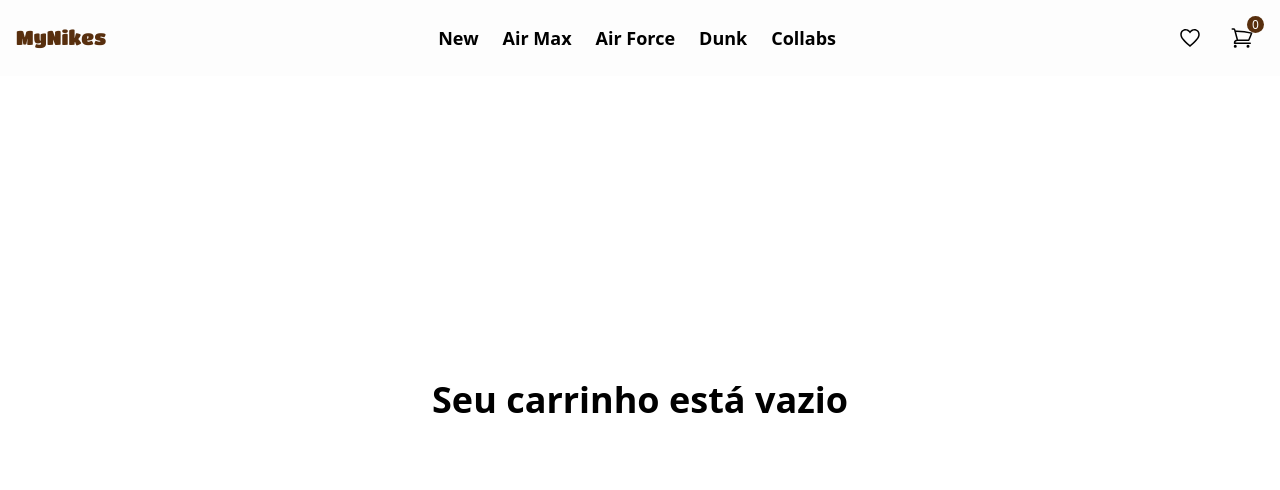
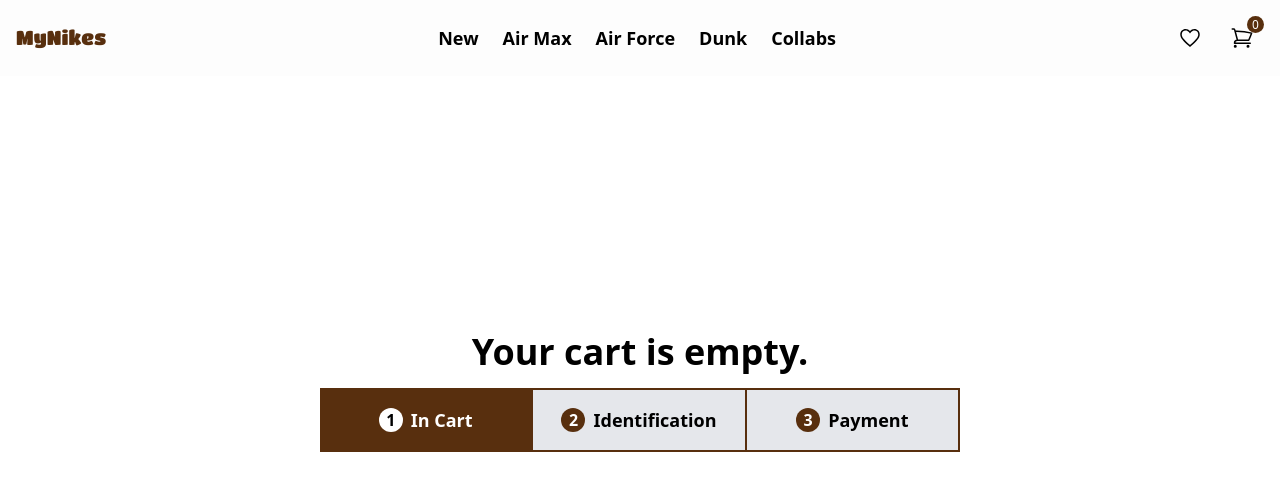
Before and after one commit to lucaspatraodev/my-nikes, a React (Vite) app: page /cart in a window 1280 px wide. Shown: the top 490 px of the page. Built offline with nearby package versions, Linux system fonts and the light colour scheme.

Commit message:
Style: styled CartView component to use its container correctly

```diff
--- a/src/App.jsx
+++ b/src/App.jsx
@@ -3,7 +3,7 @@ import Navbar from "./components/Navbar/Navbar";
 import ItemDetailContainer from "./components/Detail/ItemDetailContainer";
 import ItemListContainer from "./components/ItemList/ItemListContainer";
 import { CartProvider } from "./components/Cart/CartContext";
-import CartView from "./components/Cart/CartView";
+import CartView from "./components/Cart/CartView/CartView";
 
 function App() {
   const products = [
--- a/src/components/Cart/CartContext.jsx
+++ b/src/components/Cart/CartContext.jsx
@@ -3,6 +3,7 @@ import { createContext, useState } from "react";
 export const CartContext = createContext(undefined);
 
 export const CartProvider = ({ children }) => {
+  const [orderStage, setOrderStage] = useState(1);
   const [order, setOrder] = useState(undefined);
 
   const createNewOrder = () => {
@@ -70,6 +71,10 @@ export const CartProvider = ({ children }) => {
   return (
     <CartContext.Provider
       value={{
+        orderStage,
+        setOrderStage,
+        order,
+        setOrder,
         createNewOrder,
         buyerData,
         setBuyerData,
--- a/src/components/Cart/CartItem.jsx
+++ b/src/components/Cart/CartItem.jsx
@@ -1,6 +1,9 @@
 export default function CartItem({ item }) {
   return (
-    <div key={item.id} className="flex items-center gap-4 bg-white text-black">
+    <div
+      key={item.id}
+      className="flex items-center gap-4 bg-white text-black w-full h-24"
+    >
       <img
         src={item.firstImage}
         alt={item.name}
--- a/src/components/Cart/CartView.jsx
+++ /dev/null
@@ -1,18 +0,0 @@
-import { useContext } from "react";
-import { CartContext } from "./CartContext";
-import CartItem from "./CartItem";
-
-export default function CartView() {
-  const cartItems = useContext(CartContext).cartItems;
-
-  return (
-    <section className="flex flex-col items-center justify-center w-full h-full gap-4">
-      {cartItems.length === 0 ? (
-        <h1 className="text-4xl font-bold">Seu carrinho está vazio</h1>
-      ) : null}
-      {cartItems.map((item) => {
-        return <CartItem key={item.id} item={item} />;
-      })}
-    </section>
-  );
-}
--- /dev/null
+++ b/src/components/Cart/CartView/CartView.jsx
@@ -0,0 +1,24 @@
+import { useContext } from "react";
+import { CartContext } from "../CartContext";
+import CartItem from "../CartItem";
+import OrderProgressBar from "./OrderProgressBar";
+
+export default function CartView() {
+  const cartItems = useContext(CartContext).cartItems;
+  // const setOrderStage = useContext(CartContext).setOrderStage;
+  const orderStage = useContext(CartContext).orderStage;
+
+  return (
+    <section className="flex flex-col items-center justify-center w-6/12 h-full gap-4">
+      {!cartItems[0] ? (
+        <h1 className="text-4xl font-bold text-black">Your cart is empty.</h1>
+      ) : null}
+      <OrderProgressBar orderStage={orderStage} />
+      <div className="w-full h-auto">
+        {cartItems.map((item) => {
+          return <CartItem key={item.id} item={item} />;
+        })}
+      </div>
+    </section>
+  );
+}
--- /dev/null
+++ b/src/components/Cart/CartView/OrderProgressBar.jsx
@@ -0,0 +1,37 @@
+export default function OrderProgressBar({ orderStage }) {
+  const StageContainer = ({ stage }) => {
+    const stageTitles = ["In Cart", "Identification", "Payment"];
+
+    return (
+      <div
+        key={stage}
+        className={`w-1/3 h-full flex justify-center items-center gap-2 border-r-2 border-[#582f0e] ${
+          orderStage === stage
+            ? "bg-[#582f0e] text-white"
+            : "bg-gray-200 text-black"
+        }`}
+      >
+        <div
+          className={`h-6 w-6 flex items-center justify-center rounded-full font-bold ${
+            orderStage === stage
+              ? "bg-white text-black"
+              : "bg-[#582f0e] text-white"
+          }`}
+        >
+          {stage}
+        </div>
+        <h1 className="text-lg font-bold">{stageTitles[stage - 1]}</h1>
+      </div>
+    );
+  };
+
+  return (
+    <>
+      <div className={`w-full h-16 flex border-y-2 border-[#582f0e]`}>
+        <StageContainer stage={1}>In Cart</StageContainer>
+        <StageContainer stage={2}>Identification</StageContainer>
+        <StageContainer stage={3}>Payment</StageContainer>
+      </div>
+    </>
+  );
+}
```
